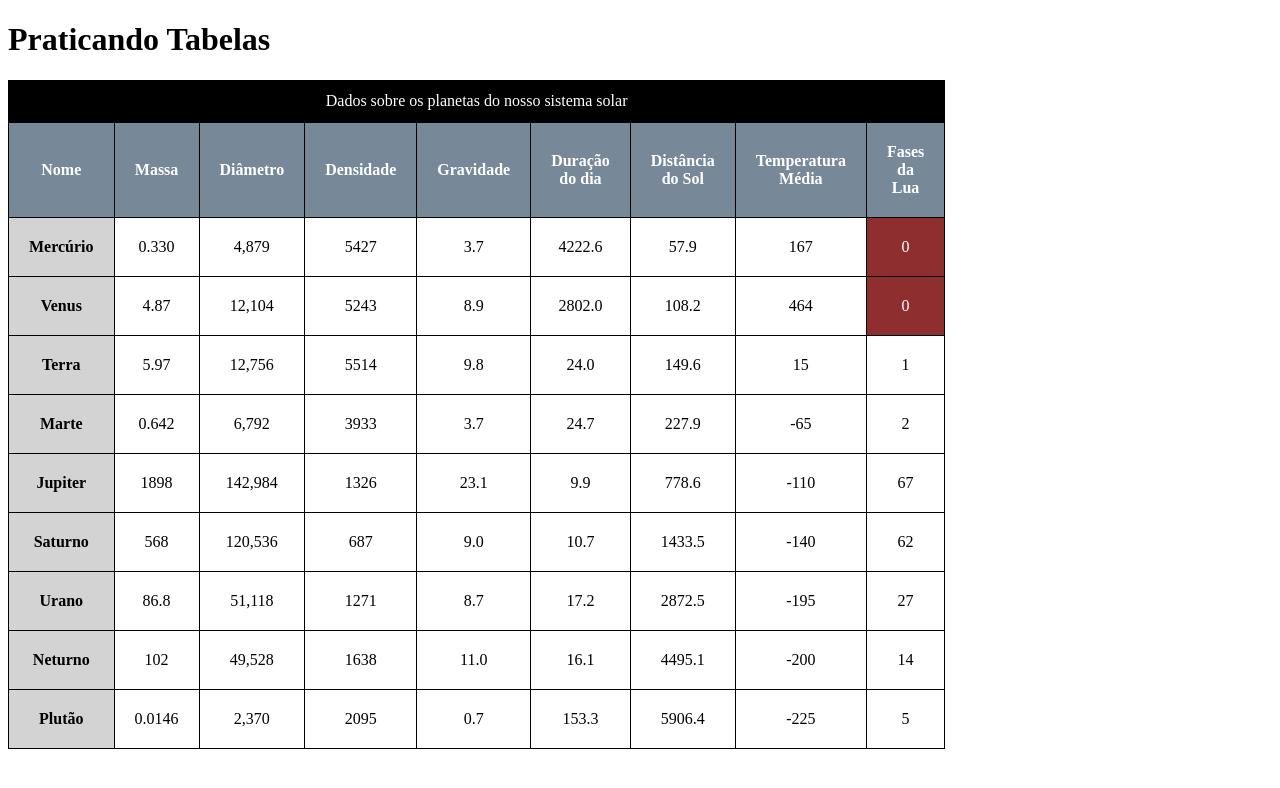
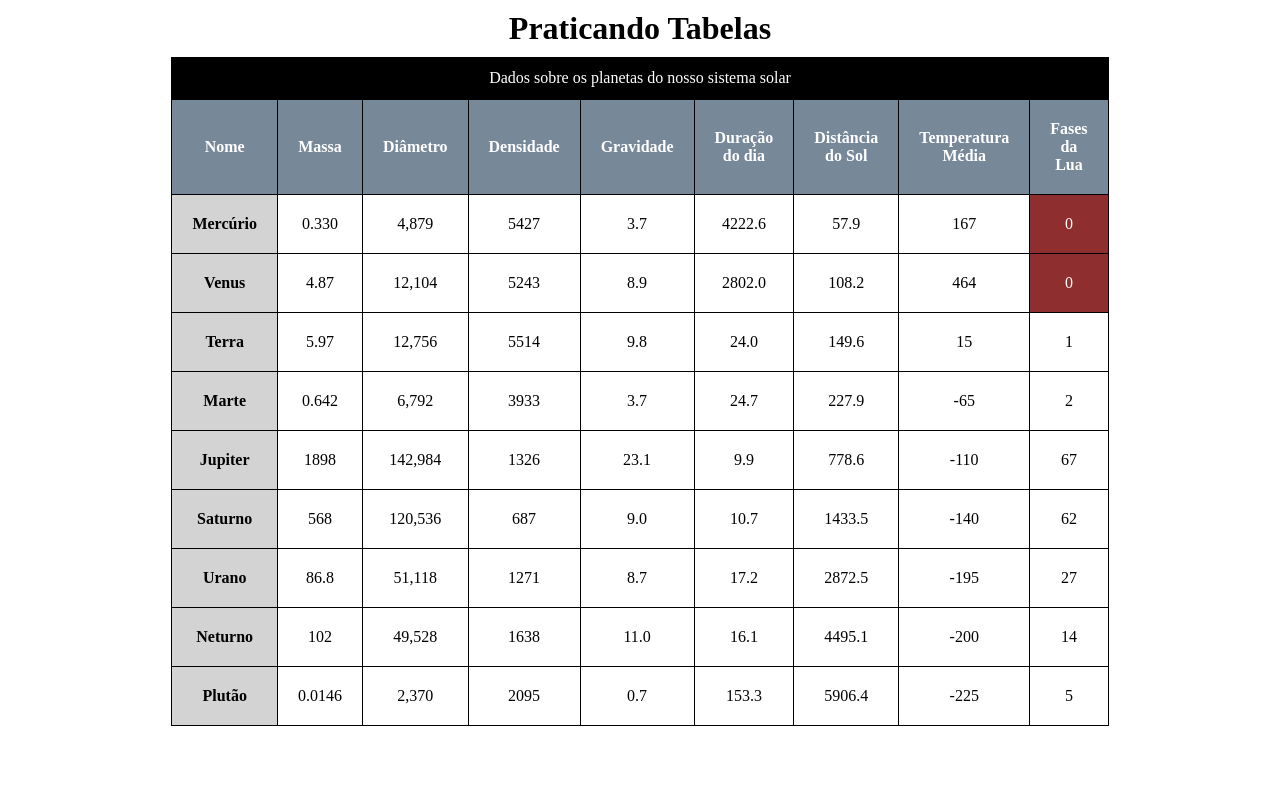
Before and after one commit to sbmatheuss/html-css, a plain HTML site: page Exercícios/Ex023/tabela003.html in a window 1280 px wide. Drawn offline with Linux system fonts and the light colour scheme.

Commit message:
tabela e h1 centralizados

```diff
--- a/Exercícios/Ex023/tabela003.html
+++ b/Exercícios/Ex023/tabela003.html
@@ -5,9 +5,17 @@
   <meta name="viewport" content="width=device-width, initial-scale=1.0">
   <title>Tabelas</title>
   <style>
+
+    h1 {
+      text-align: center;
+      color: black;
+      margin: 10px;
+    }
+
     table {
       width: 400px;
       border-collapse: collapse;
+      margin: auto;
     }
 
     caption {
```
